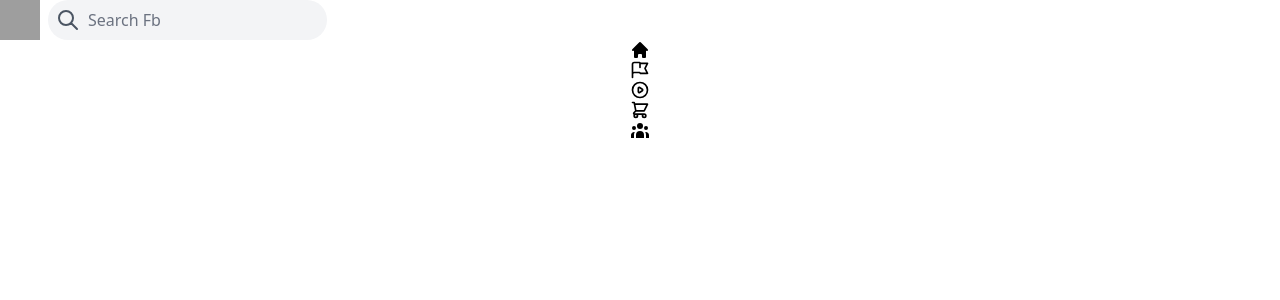
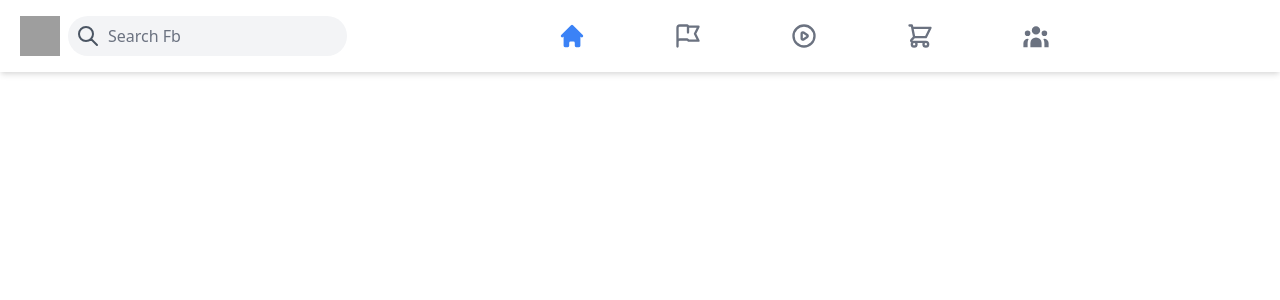
Before and after one commit to javorskyp/clonePageTraining, a Next.js app: page / in a window 1280 px wide. Shown: the top 300 px of the page. Built offline with nearby package versions, Linux system fonts and the light colour scheme; grey boxes are pictures that could not be loaded.

Commit message:
left & center section in header

```diff
--- a/components/Header.js
+++ b/components/Header.js
@@ -17,7 +17,7 @@
 
 function Header() {
     return (
-        <div>
+        <div className='sticky top-0 z-50 bg-white flex items-center p-2 lg:px-5 shadow-md'>
             {/*Left*/}
             <div className="flex items-center">
                 <Image src="https://links.papareact.com/5me"
@@ -28,15 +28,15 @@
               <div className="flex ml-2 items-center rounded-full bg-gray-100 p-2">
                 <SearchIcon className="h-6 text-gray-600"/>
                 <input
-                className='flex ml-2 items-center bg-transparent outline-none placeholder-gray-500'
+                className='flex ml-2 items-center bg-transparent outline-none placeholder-gray-500 flex-shrink'
                 type="text"
                 placeholder='Search Fb' />
               </div>
             </div>
                {/* */}
                <div className='flex justify-center flex-grow'>
-                   <div>
-                        <HeaderIcon Icon={HomeIcon}/>
+                   <div className='flex space-x-6 md:space-x-2'>
+                        <HeaderIcon active Icon={HomeIcon}/>
                         <HeaderIcon Icon={FlagIcon}/>
                         <HeaderIcon Icon={PlayIcon}/>
                         <HeaderIcon Icon={ShoppingCartIcon}/>
--- a/components/HeaderIcon.js
+++ b/components/HeaderIcon.js
@@ -1,7 +1,10 @@
-function HeaderIcon({Icon}) {
+function HeaderIcon({Icon, active}) {
   return (
-    <div>
-      <Icon className="h-5"/>
+    <div className='flex items-center cursor-pointer
+      md:px-10 sm:h-14 md:hover:bg-gray-100 rounded-xl
+      active:border-b-2 active:border-blue-500 group'>
+      <Icon className={`h-5 text-gray-500 text-center sm:h-7 mx-auto
+      group-hover:text-blue-500 ${active && "text-blue-500"}`}/>
     </div>
   )
 }
```
